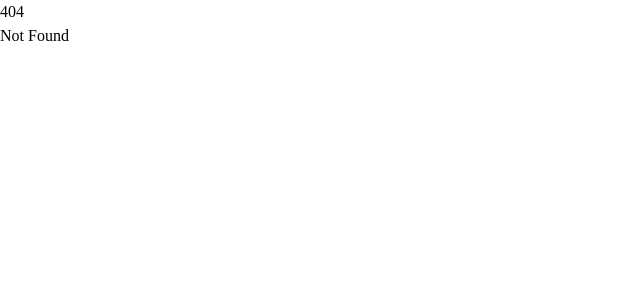
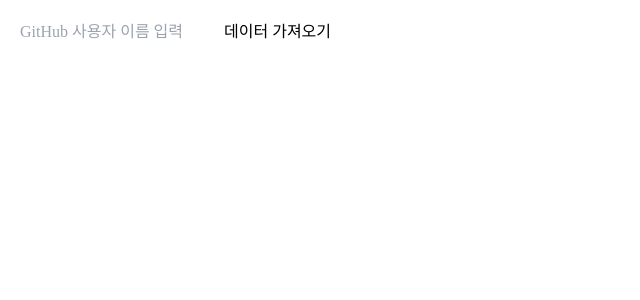
Before and after one commit to ChaChaMong/Medium_Misson_ChaHyeonGyeong, a SvelteKit app in the folder frontapp/: page /test1 in a window 1280 px wide. Before the commit this address had no page. Shown: the top 300 px of the page, without its empty margins (0-640 px from the left). Built offline with nearby package versions, Linux system fonts and the light colour scheme; a web font is replaced by a local one.

Commit message:
feat: git repo list 가져오는 test 기능 추가

```diff
--- a/frontapp/src/routes/+page.svelte
+++ b/frontapp/src/routes/+page.svelte
@@ -1,11 +1,3 @@
-<script>
-	$effect(() => {
-		window.$('body').append("안녕하세요.")
-		window.$('body').click(() => {
-			window.$('body').append("클릭")
-		});
-	});
-</script>
 
 <svelte:head>
 	<title>Home</title>
--- /dev/null
+++ b/frontapp/src/routes/test1/+page.svelte
@@ -0,0 +1,33 @@
+<script>
+	// 사용자 입력을 위한 상태
+	let username = $state('');
+	// 리포지토리 목록을 저장할 상태
+	let repositories = $state([]);
+	// 사용자 이름을 입력하고 '데이터 가져오기' 버튼을 누를 때 실행할 함수
+	async function fetchRepositories() {
+		const response = await fetch(`https://api.github.com/users/${username}/repos?per_page=10`);
+		repositories = await response.json();
+	}
+</script>
+
+<svelte:head>
+	<title>TEST 1</title>
+	<meta name="description" content="테스트 데이터 가져오기"/>
+</svelte:head>
+
+<div class="p-5">
+	<form on:submit|preventDefault={fetchRepositories}>
+		<input type="text" bind:value={username} placeholder="GitHub 사용자 이름 입력"/>
+		<button type="submit">데이터 가져오기</button>
+	</form>
+	{#if username}
+		<h1>{username}'s repositories</h1>
+		<ul>
+			{#each repositories as repo}
+				<li>
+					- {repo.name}
+				</li> <!-- 여기서 repo 객체의 다른 속성도 사용할 수 있습니다 -->
+			{/each}
+		</ul>
+	{/if}
+</div>
```
